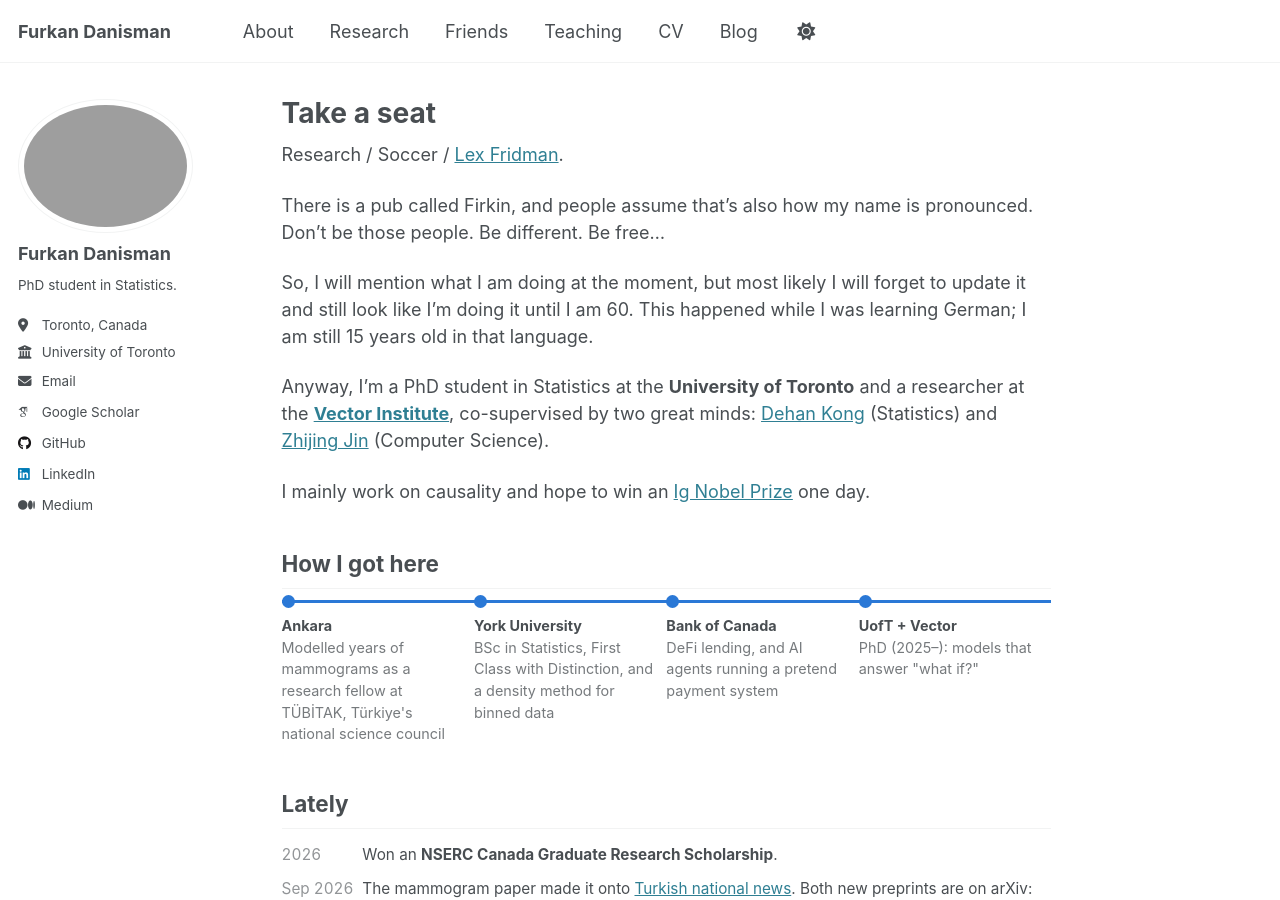
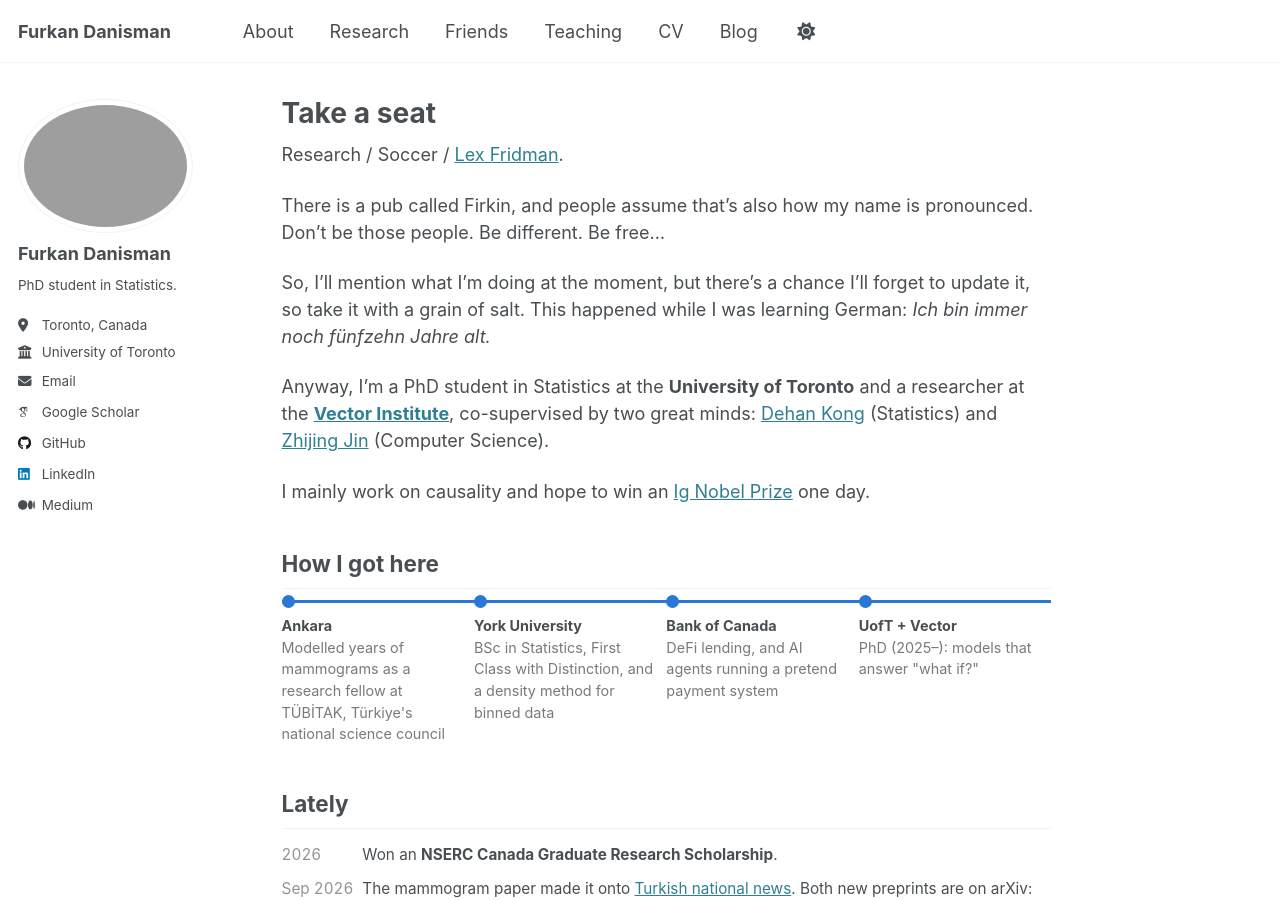
Before and after one commit to FurkanDanisman/FurkanDanisman.github.io, a Jekyll site: the page built from _pages/about.md, in a window 1280 px wide and 900 px high. Built offline with Jekyll 4.4.1, drawn with Linux system fonts in a browser that asks for light colours; some web fonts are replaced.

Commit message:
About: reworded update disclaimer
Co-Authored-By: Claude Opus 5.5 <noreply@anthropic.com>

```diff
--- a/_pages/about.md
+++ b/_pages/about.md
@@ -11,7 +11,7 @@ Research / Soccer / [Lex Fridman](https://www.youtube.com/@lexfridman).
 
 There is a pub called Firkin, and people assume that's also how my name is pronounced. Don't be those people. Be different. Be free…
 
-So, I will mention what I am doing at the moment, but most likely I will forget to update it and still look like I'm doing it until I am 60. This happened while I was learning German; I am still 15 years old in that language.
+So, I'll mention what I'm doing at the moment, but there's a chance I'll forget to update it, so take it with a grain of salt. This happened while I was learning German: *Ich bin immer noch fünfzehn Jahre alt.*
 
 Anyway, I'm a PhD student in Statistics at the **University of Toronto** and a researcher at the **[Vector Institute](https://vectorinstitute.ai/)**, co-supervised by two great minds: [Dehan Kong](https://www.statistics.utoronto.ca/people/directories/all-faculty/dehan-kong) (Statistics) and [Zhijing Jin](https://zhijing-jin.com/) (Computer Science).
 
```
